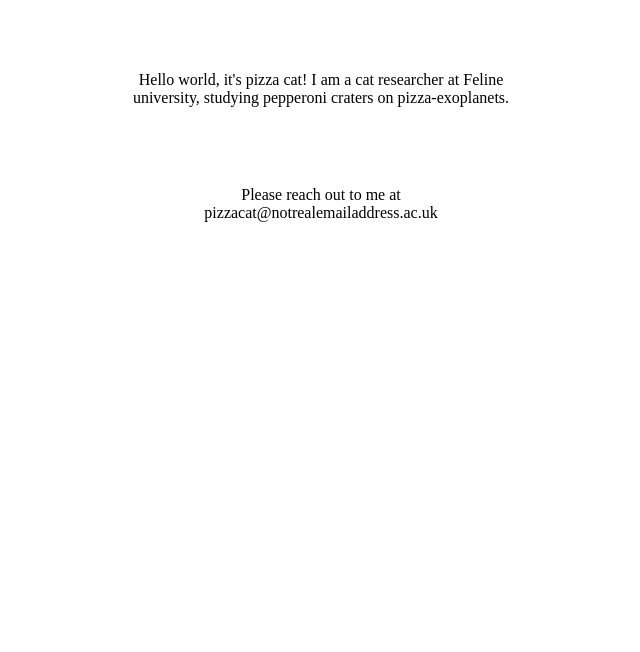
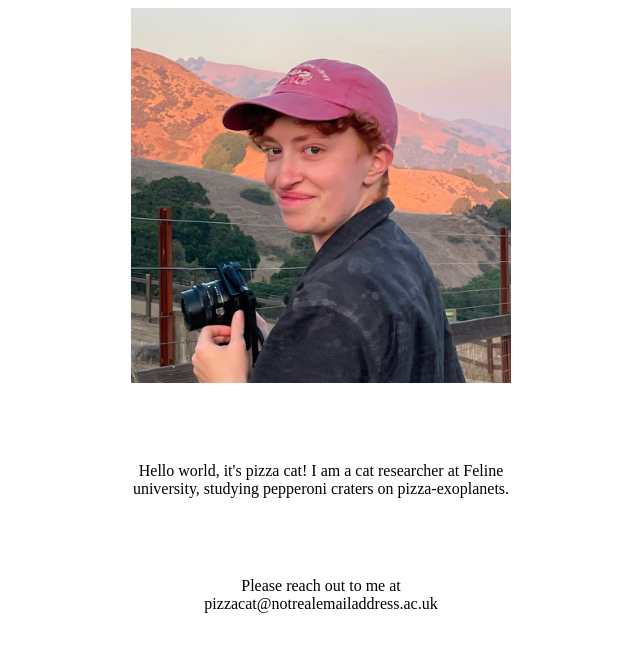
Before and after one commit to pizzacat618/pizzacat618.github.io, a plain HTML site: page index.html in a window 1280 px wide. Shown: the whole page, without its empty margins (319-959 px from the left). Drawn offline with Linux system fonts and the light colour scheme.

Commit message:
Add placeholder image

```diff
--- a/index.html
+++ b/index.html
@@ -4,7 +4,7 @@
 </style>
 <body>
 <center>
-
+  <img src='IMG_2554_crop.jpg' width='30%' />
   <p>Hello world, it's pizza cat!  I am a cat researcher at Feline university, studying pepperoni craters on pizza-exoplanets.</p>
   <p>Please reach out to me at pizzacat@notrealemailaddress.ac.uk</p>
 
```
